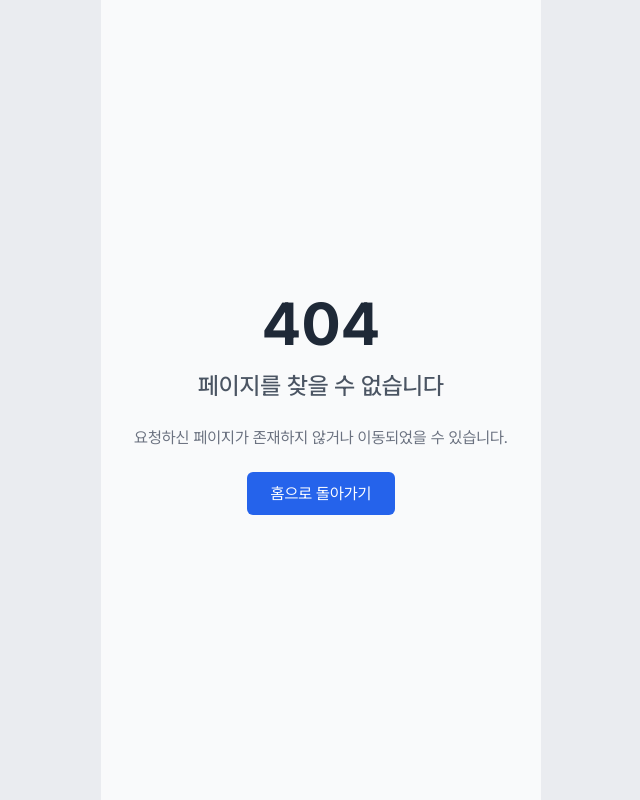
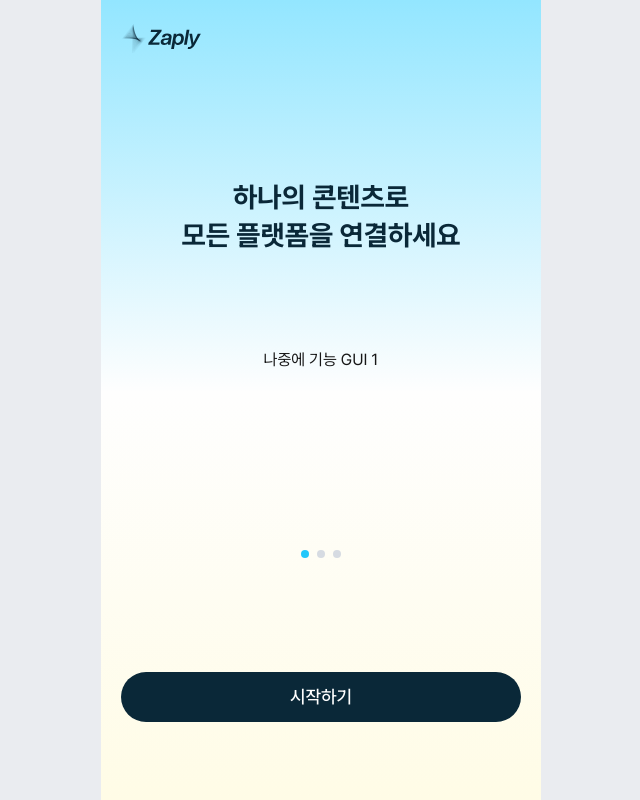
Before and after one commit to youth-o/Zaply-client, a Next.js app: page /onboarding in a window 1280 px wide. Before the commit this address had no page. Shown: the whole page, without its empty margins (319-959 px from the left). Built offline with nearby package versions, Linux system fonts and the light colour scheme.

Commit message:
feat: 온보딩 페이지 퍼블리싱

```diff
--- a/src/app/globals.css
+++ b/src/app/globals.css
@@ -78,6 +78,14 @@ a {
   text-decoration: none;
 }
 
+.scrollbar-hide::-webkit-scrollbar {
+  display: none;
+}
+.scrollbar-hide {
+  -ms-overflow-style: none;
+  scrollbar-width: none;
+}
+
 @media (prefers-color-scheme: dark) {
   html {
     color-scheme: dark;
--- /dev/null
+++ b/src/app/onboarding/page.tsx
@@ -0,0 +1,18 @@
+import { Container } from "@/components";
+import OnBoardingContent from "@/components/onboarding/OnBoardingContent";
+import OnBoardingFooter from "@/components/onboarding/OnBoardingFooter";
+import OnBoardingHeader from "@/components/onboarding/OnBoardingHeader";
+
+const OnBoarding = () => {
+  return (
+    <Container className="bg-center bg-b500-y300">
+      <div className="flex flex-col items-center justify-center gap-[114px]">
+        <OnBoardingHeader />
+        <OnBoardingContent />
+        <OnBoardingFooter />
+      </div>
+    </Container>
+  );
+};
+
+export default OnBoarding;
--- a/src/app/page.tsx
+++ b/src/app/page.tsx
@@ -1,4 +1,5 @@
 import { Container } from "@/components";
+import OnBoardingFooter from "@/components/onboarding/OnBoardingFooter";
 
 export default function Home() {
   return (
@@ -7,6 +8,7 @@ export default function Home() {
         <div className="flex flex-col gap-2">
           <h1 className="text-h1">Zaply</h1>
           <p className="text-b1R">Create once. Spread with Zaply</p>
+          <OnBoardingFooter />
         </div>
       </div>
     </Container>
--- /dev/null
+++ b/src/components/common/topBar/index.tsx
@@ -0,0 +1,19 @@
+import React from "react";
+import cn from "@/utils/cn";
+
+interface TopBarProps {
+  left?: React.ReactNode;
+  center?: React.ReactNode;
+  right?: React.ReactNode;
+  className?: string;
+}
+
+export const TopBar: React.FC<TopBarProps> = ({ left, center, right, className }) => {
+  return (
+    <header className={cn("flex items-end justify-between w-full h-[65px] py-3 ", className)}>
+      <div className="w-[80px] flex justify-start">{left}</div>
+      <div className="flex-1 flex justify-center">{center}</div>
+      <div className="w-[80px] flex justify-end">{right}</div>
+    </header>
+  );
+};
--- a/src/components/icons/index.tsx
+++ b/src/components/icons/index.tsx
@@ -249,6 +249,12 @@ export const EllipsisIcon = ({
     </svg>
   );
 };
+
+export const EllipseIcon = ({ fill = "#22C7FA", ...props }) => (
+  <svg xmlns="http://www.w3.org/2000/svg" width={8} height={8} fill="none" {...props}>
+    <circle cx={4} cy={4} r={4} fill={fill} />
+  </svg>
+);
 
 export const EditIcon = ({
   width = 24,
--- /dev/null
+++ b/src/components/onboarding/OnBoardingContent.tsx
@@ -0,0 +1,71 @@
+"use client";
+
+import { useEffect, useRef, useState } from "react";
+import { EllipseIcon } from "../icons";
+
+const mockContents = [
+  {
+    id: 0,
+    title: "하나의 콘텐츠로\n모든 플랫폼을 연결하세요",
+    gui: "나중에 기능 GUI 1",
+  },
+  {
+    id: 1,
+    title: "두 번째 온보딩 메시지",
+    gui: "나중에 기능 GUI 2",
+  },
+  {
+    id: 2,
+    title: "세 번째 온보딩 메시지",
+    gui: "나중에 기능 GUI 3",
+  },
+];
+
+const OnBoardingContent = () => {
+  const [currentIndex, setCurrentIndex] = useState(0);
+  const scrollRef = useRef<HTMLDivElement>(null);
+
+  useEffect(() => {
+    const handleScroll = () => {
+      const scrollX = scrollRef.current?.scrollLeft ?? 0;
+      const width = scrollRef.current?.offsetWidth ?? 1;
+      const index = Math.round(scrollX / width);
+      setCurrentIndex(index);
+    };
+
+    const el = scrollRef.current;
+    el?.addEventListener("scroll", handleScroll);
+    return () => el?.removeEventListener("scroll", handleScroll);
+  }, []);
+
+  return (
+    <section className="flex flex-col items-center justify-center gap-10 w-full">
+      <div
+        ref={scrollRef}
+        className="flex gap-5 overflow-x-auto scrollbar-hide w-full snap-x snap-mandatory"
+        style={{
+          WebkitOverflowScrolling: "touch",
+          scrollBehavior: "smooth",
+        }}>
+        {mockContents.map(item => (
+          <div
+            key={item.id}
+            className="w-full flex-shrink-0 snap-start flex flex-col items-center justify-center gap-12">
+            <p className="text-blue-blueblack text-h2 text-center whitespace-pre-line">
+              {item.title}
+            </p>
+            <div className="w-full h-[115px] flex items-center justify-center">{item.gui}</div>
+          </div>
+        ))}
+      </div>
+
+      <div className="flex gap-2 mt-[92px]">
+        {mockContents.map((_, i) => (
+          <EllipseIcon key={i} fill={i === currentIndex ? "#22C7FA" : "#D6DBE2"} />
+        ))}
+      </div>
+    </section>
+  );
+};
+
+export default OnBoardingContent;
--- /dev/null
+++ b/src/components/onboarding/OnBoardingFooter.tsx
@@ -0,0 +1,16 @@
+"use client";
+
+import { useRouter } from "next/navigation";
+import { Button } from "../common/button";
+
+const OnBoardingFooter = () => {
+  const router = useRouter();
+
+  return (
+    <footer className="w-full">
+      <Button onClick={() => router.push("/sign-in")}>시작하기</Button>
+    </footer>
+  );
+};
+
+export default OnBoardingFooter;
--- /dev/null
+++ b/src/components/onboarding/OnBoardingHeader.tsx
@@ -0,0 +1,12 @@
+import Image from "next/image";
+import { TopBar } from "../common/topBar";
+
+const OnBoardingHeader = () => {
+  return (
+    <TopBar
+      left={<Image src={"/assets/images/logo-black.svg"} width={99} height={36} alt="logo" />}
+    />
+  );
+};
+
+export default OnBoardingHeader;
--- a/tailwind.config.js
+++ b/tailwind.config.js
@@ -85,6 +85,7 @@ module.exports = {
       backgroundImage: {
         "b700-g700": "linear-gradient(135deg, #22C7FA 0%, #1FEAAB 100%)",
         "y300-b700": "linear-gradient(135deg, #FFFCE6 0%, #22C7FA 100%)",
+        "b500-y300": "linear-gradient(180deg, #93E6FF 0%, #FEFEFE 49%, #FFFCE6 100%)",
         main: "url('/assets/images/background.webp')",
       },
       keyframes: {
```
Also changed, not shown: public/assets/images/logo-black.svg (added).
